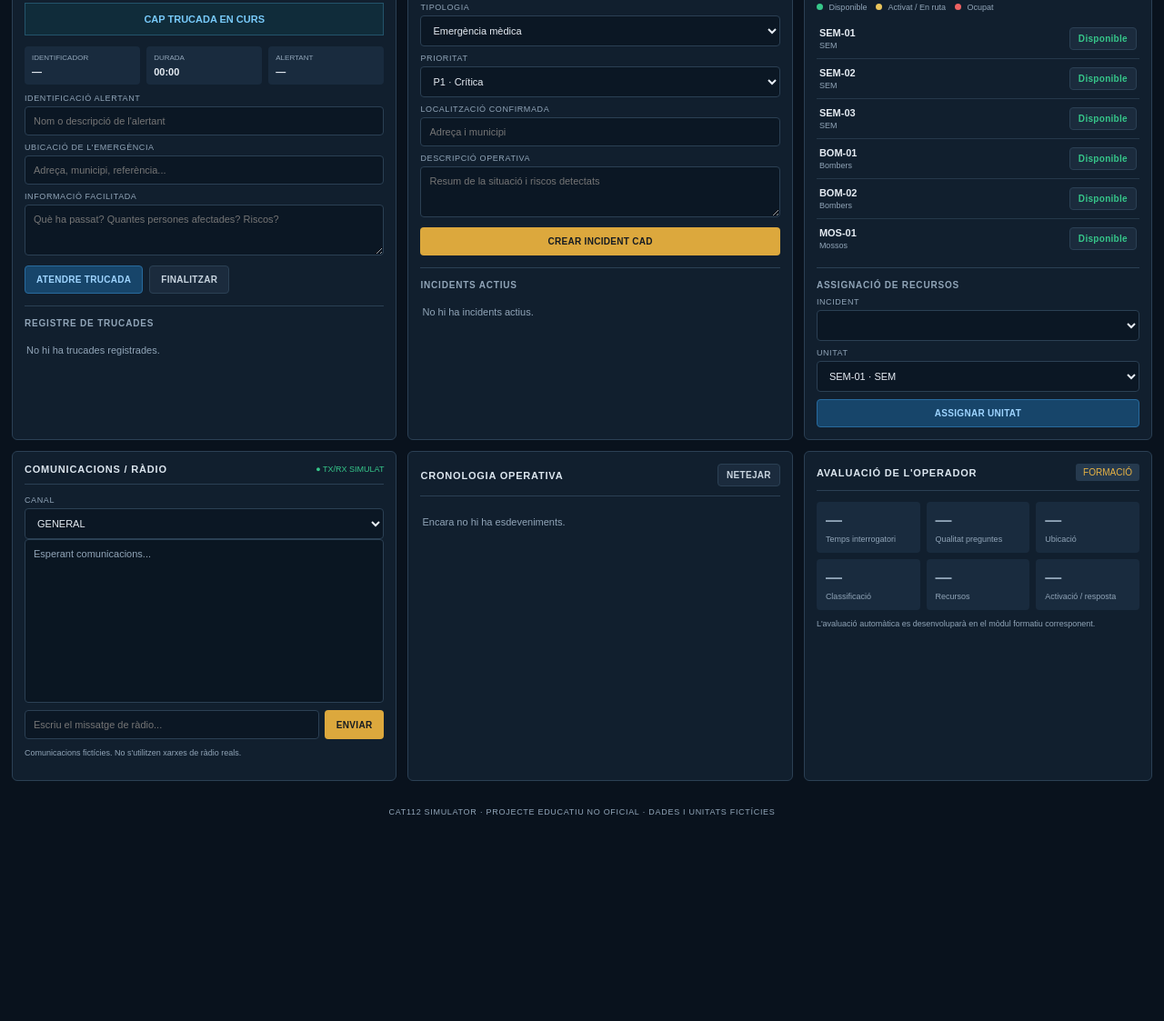
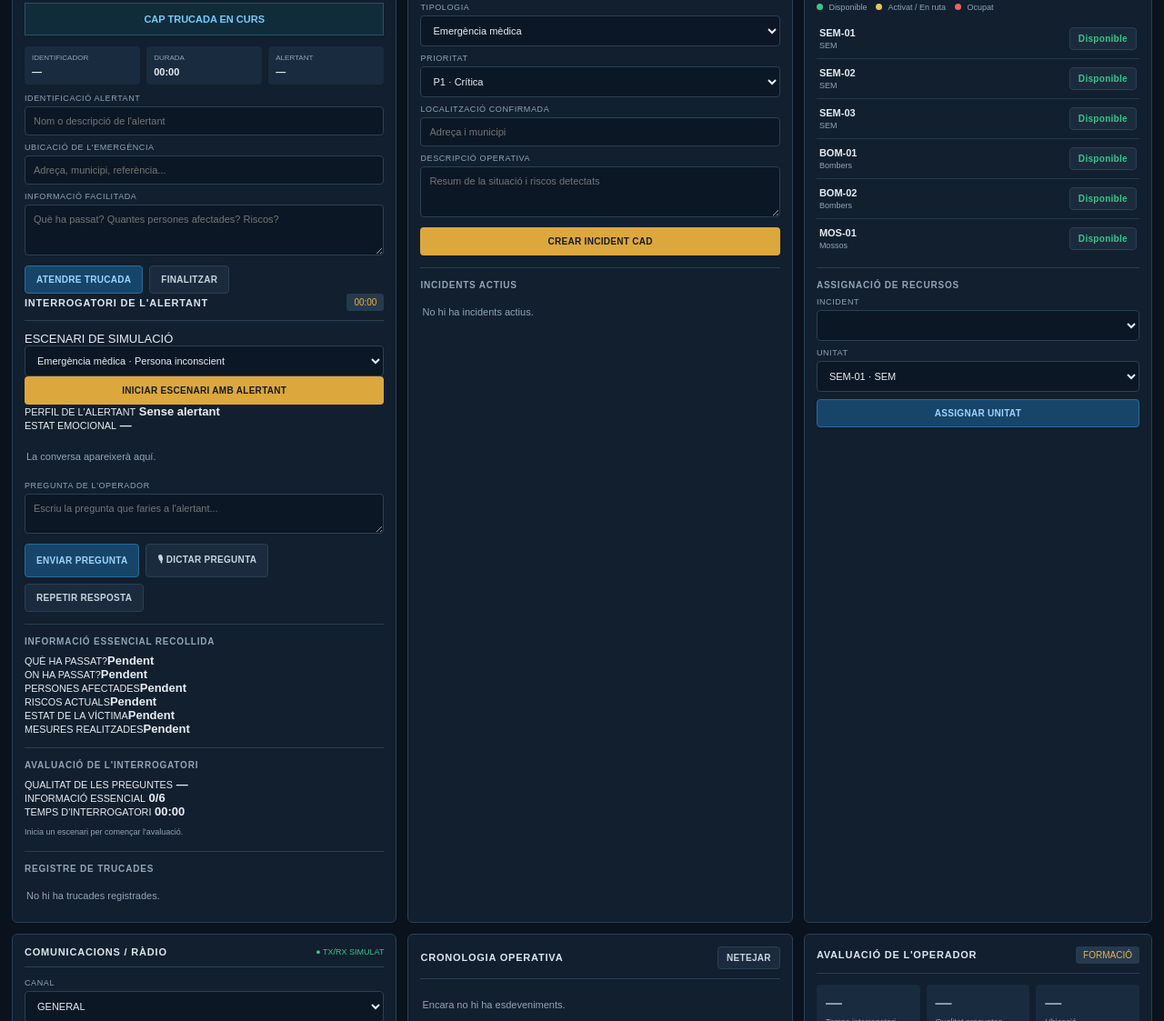
Before and after one commit to aleeeixx17/cat112-simulator, a plain HTML site: page index.html in a window 1280 px wide. Shown: the part 197-1320 px from the top of the page at 91% size. Before the commit the page ends 1111 px from the top, so only its background shows below. Drawn offline with Linux system fonts and the light colour scheme.

Commit message:
Update index.html

```diff
--- a/index.html
+++ b/index.html
@@ -60,7 +60,88 @@
       <div class="actions">
         <button id="answerCallBtn" class="btn btn-blue">ATENDRE TRUCADA</button>
         <button id="finishCallBtn" class="btn btn-dark">FINALITZAR</button>
-      </div>
+      </div
+
+<div class="divider"></div>
+
+<section class="interrogation">
+  <div class="panel-heading">
+    <h2>INTERROGATORI DE L'ALERTANT</h2>
+    <span class="counter" id="interrogationTimer">00:00</span>
+  </div>
+
+  <div class="scenario-controls">
+    <label for="scenarioSelect">ESCENARI DE SIMULACIÓ</label>
+    <select id="scenarioSelect">
+      <option value="medical">Emergència mèdica · Persona inconscient</option>
+      <option value="traffic">Accident de trànsit · Diversos vehicles</option>
+      <option value="fire">Incendi · Habitatge</option>
+      <option value="rescue">Rescat · Persona accidentada</option>
+    </select>
+    <button id="startScenarioBtn" class="btn btn-gold full">
+      INICIAR ESCENARI AMB ALERTANT
+    </button>
+  </div>
+
+  <div class="caller-profile">
+    <div>
+      <small>PERFIL DE L'ALERTANT</small>
+      <strong id="callerProfile">Sense alertant</strong>
+    </div>
+    <div>
+      <small>ESTAT EMOCIONAL</small>
+      <strong id="callerEmotion">—</strong>
+    </div>
+  </div>
+
+  <div id="conversationLog" class="conversation-log">
+    <p class="empty">La conversa apareixerà aquí.</p>
+  </div>
+
+  <div class="field">
+    <label for="operatorQuestion">PREGUNTA DE L'OPERADOR</label>
+    <textarea id="operatorQuestion" rows="2"
+      placeholder="Escriu la pregunta que faries a l'alertant..."></textarea>
+  </div>
+
+  <div class="actions">
+    <button id="askQuestionBtn" class="btn btn-blue">ENVIAR PREGUNTA</button>
+    <button id="voiceQuestionBtn" class="btn btn-dark">🎙 DICTAR PREGUNTA</button>
+    <button id="repeatCallerBtn" class="btn btn-dark">REPETIR RESPOSTA</button>
+  </div>
+
+  <div class="divider"></div>
+  <h3>INFORMACIÓ ESSENCIAL RECOLLIDA</h3>
+  <div class="essential-grid">
+    <div><small>QUÈ HA PASSAT?</small><strong id="slotWhat">Pendent</strong></div>
+    <div><small>ON HA PASSAT?</small><strong id="slotWhere">Pendent</strong></div>
+    <div><small>PERSONES AFECTADES</small><strong id="slotWho">Pendent</strong></div>
+    <div><small>RISCOS ACTUALS</small><strong id="slotRisk">Pendent</strong></div>
+    <div><small>ESTAT DE LA VÍCTIMA</small><strong id="slotCondition">Pendent</strong></div>
+    <div><small>MESURES REALITZADES</small><strong id="slotActions">Pendent</strong></div>
+  </div>
+
+  <div class="divider"></div>
+  <h3>AVALUACIÓ DE L'INTERROGATORI</h3>
+  <div class="interrogation-score">
+    <div>
+      <small>QUALITAT DE LES PREGUNTES</small>
+      <strong id="questionScore">—</strong>
+    </div>
+    <div>
+      <small>INFORMACIÓ ESSENCIAL</small>
+      <strong id="informationScore">0/6</strong>
+    </div>
+    <div>
+      <small>TEMPS D'INTERROGATORI</small>
+      <strong id="interrogationDuration">00:00</strong>
+    </div>
+  </div>
+  <p id="interrogationFeedback" class="micro-note">
+    Inicia un escenari per començar l'avaluació.
+  </p>
+</section>
+
       <div class="divider"></div>
       <h3>REGISTRE DE TRUCADES</h3>
       <div id="callHistory" class="scroll-list empty">No hi ha trucades registrades.</div>
```
